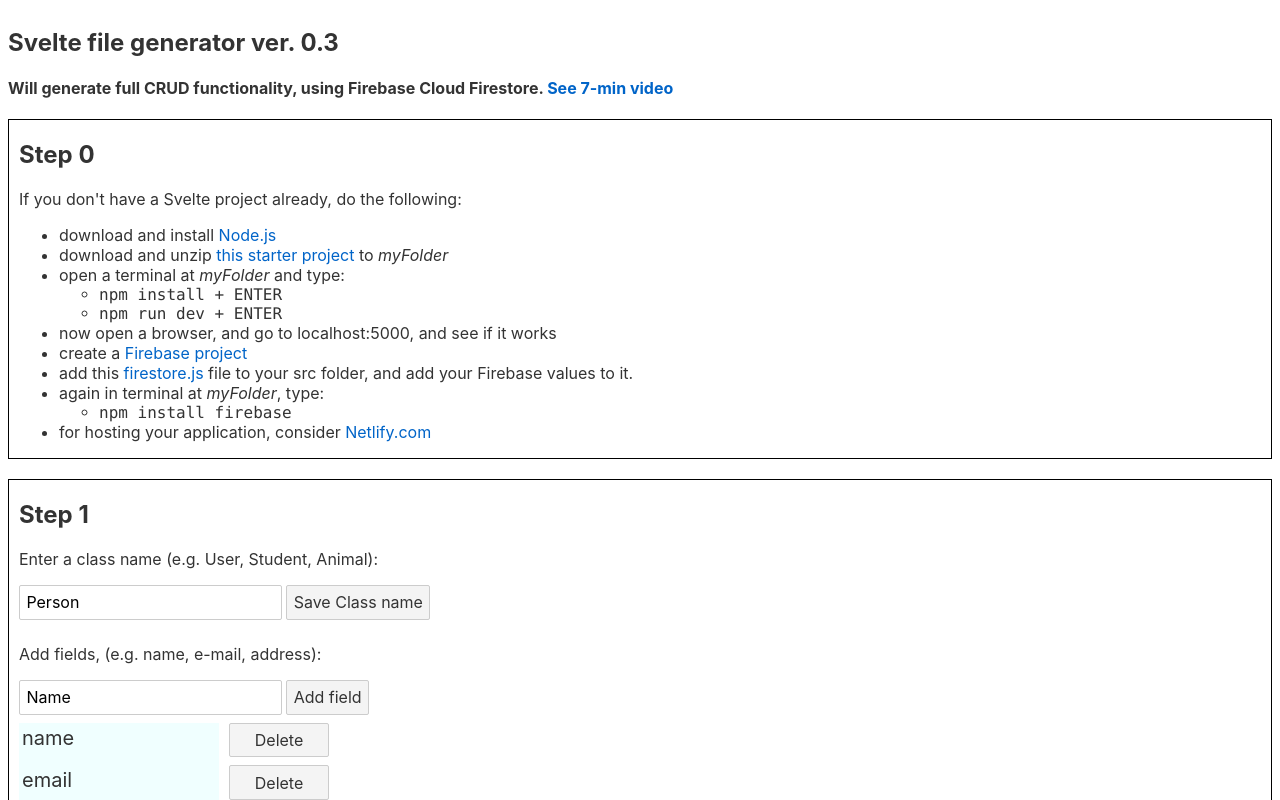
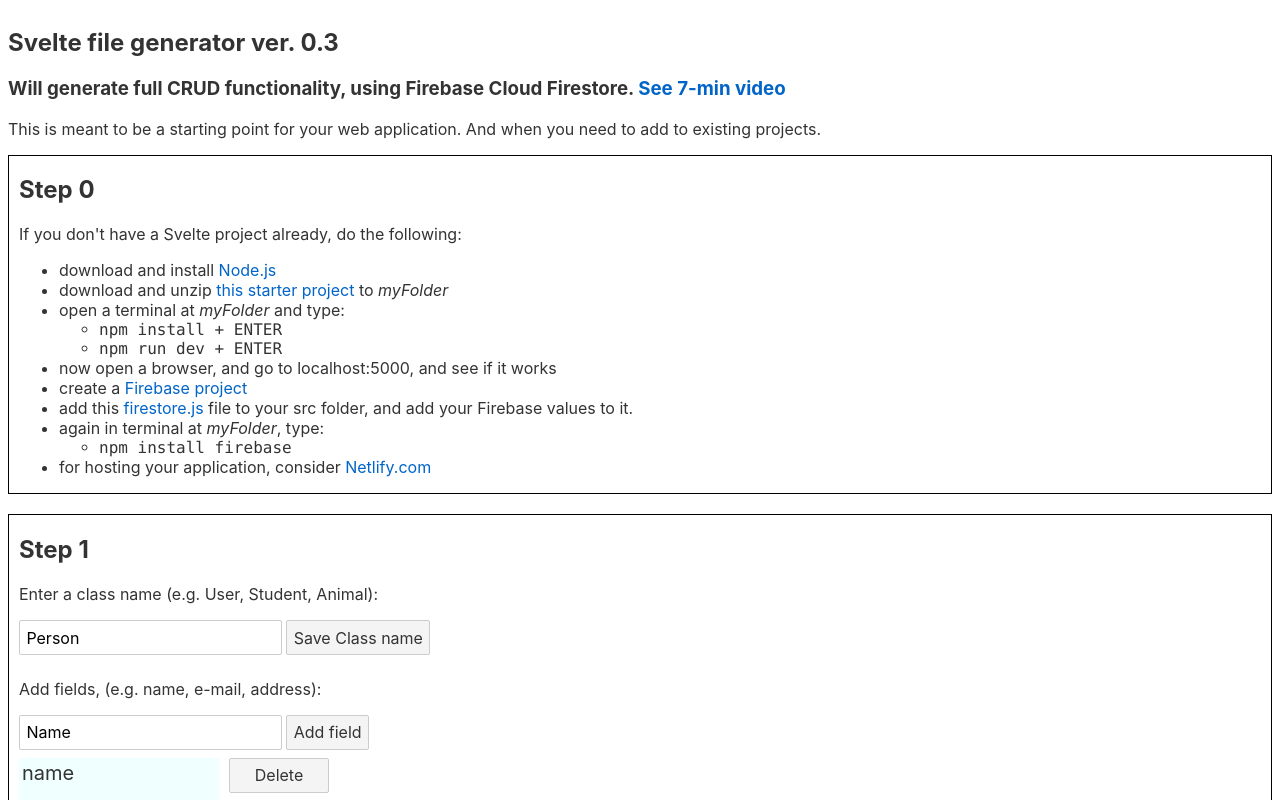
Before and after one commit to joneikholmkea/sveltegenerator, a Svelte app: page / in a window 1280 px wide. Shown: the top 800 px of the page. Built offline with nearby package versions, Linux system fonts and the light colour scheme.

Commit message:
added link to video2

```diff
--- a/src/App.svelte
+++ b/src/App.svelte
@@ -7,8 +7,8 @@ import Generator from './Generator.svelte'
 </script>
 
 <h2>Svelte file generator ver. 0.3</h2>
-<h4>Will generate full CRUD functionality, using Firebase Cloud Firestore. <a href="https://screencast-o-matic.com/watch/cYXD0oLfJI">See 7-min video</a></h4>
-
+<h3>Will generate full CRUD functionality, using Firebase Cloud Firestore. <a href="https://screencast-o-matic.com/watch/cYXD0oLfJI">See 7-min video</a></h3>
+<p>This is meant to be a starting point for your web application. And when you need to add to existing projects.</p>
 <Generator/>
 <p>Developed by <a href="mailto: joneikholm@gmail.com">Jon Eikholm</a> 2020</p>
 <p>Inspired by <a href="https://www.youtube.com/watch?v=Rr2kKjYIYRM">Coders Page</a></p>
```
